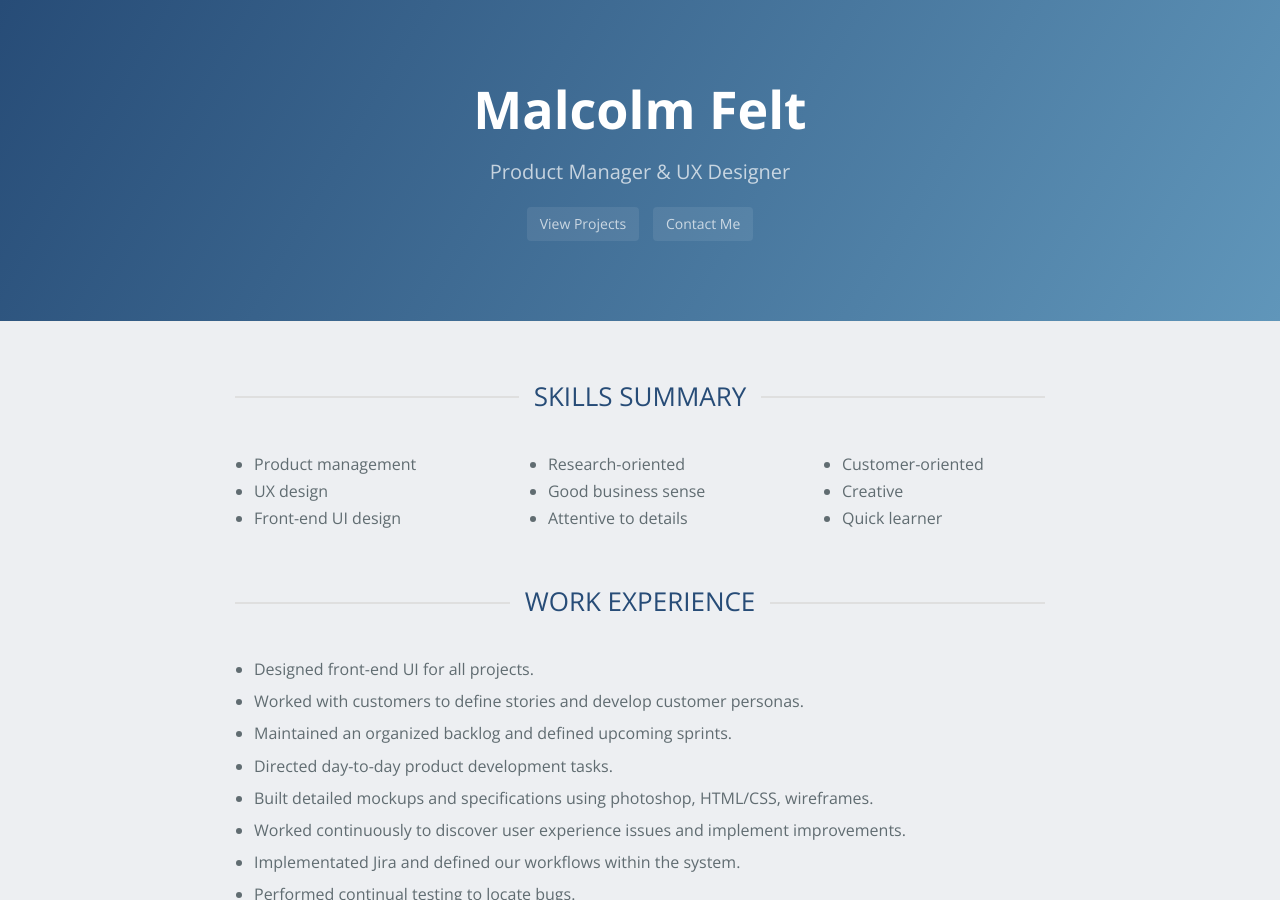
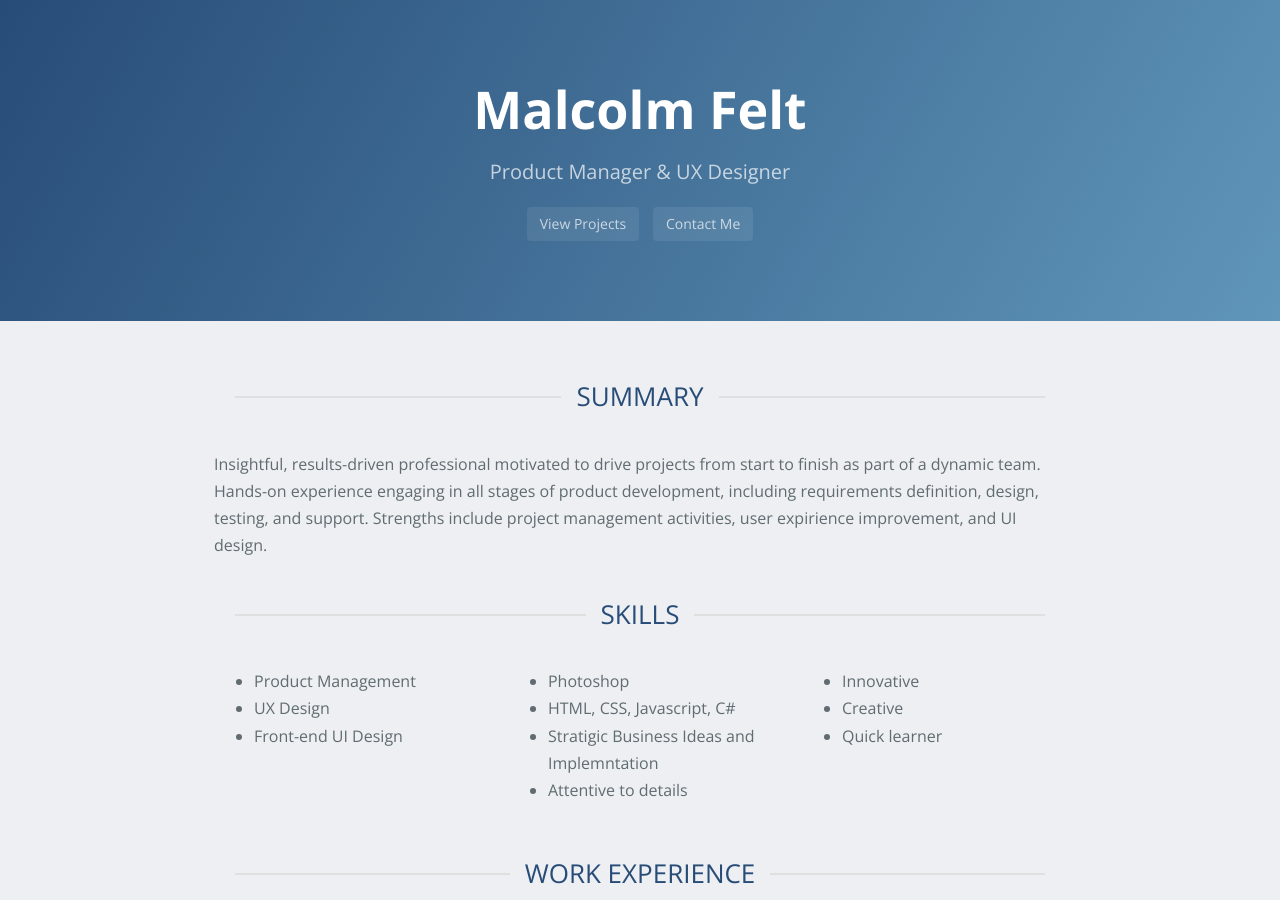
Before and after one commit to mfelt/mfelt.github.io, a Jekyll site: the page built from index.md, in a window 1280 px wide and 900 px high. Built offline with Jekyll 4.4.1, drawn with Linux system fonts in a browser that asks for light colours; nearby versions of some CDN libraries; our own code applies the rules of GitHub Pages for plain Markdown files.

Commit message:
Update index.md

```diff
--- a/index.md
+++ b/index.md
@@ -1,23 +1,28 @@
-{% include h2 text="Skills Summary" %}
+{% include h2 text="Summary" %}
+
+Insightful, results-driven professional motivated to drive projects from start to finish as part of a dynamic team. Hands-on experience engaging in all stages of product development, including requirements definition, design, testing, and support. Strengths include project management activities, user expirience improvement, and UI design.
+
+{% include h2 text="Skills" %}
 
 <div class="row">
   <div class="col-xs-12 col-sm-4">
     <ul style="margin-bottom: 15px !important;">
-      <li>Product management</li>
-      <li>UX design</li>
-      <li>Front-end UI design</li>
+      <li>Product Management</li>
+      <li>UX Design</li>
+      <li>Front-end UI Design</li>
      </ul>
   </div>
   <div class="col-xs-12 col-sm-4">
     <ul style="margin-bottom: 15px !important;">
-      <li>Research-oriented</li>
-      <li>Good business sense</li>
+      <li>Photoshop</li>
+      <li>HTML, CSS, Javascript, C#</li>
+      <li>Stratigic Business Ideas and Implemntation</li>
       <li>Attentive to details</li>
     </ul>
   </div>
   <div class="col-xs-12 col-sm-4">
     <ul style="margin-bottom: 15px !important;">
-      <li>Customer-oriented</li>
+      <li>Innovative</li>
       <li>Creative</li>
       <li>Quick learner</li>
     </ul>
```
